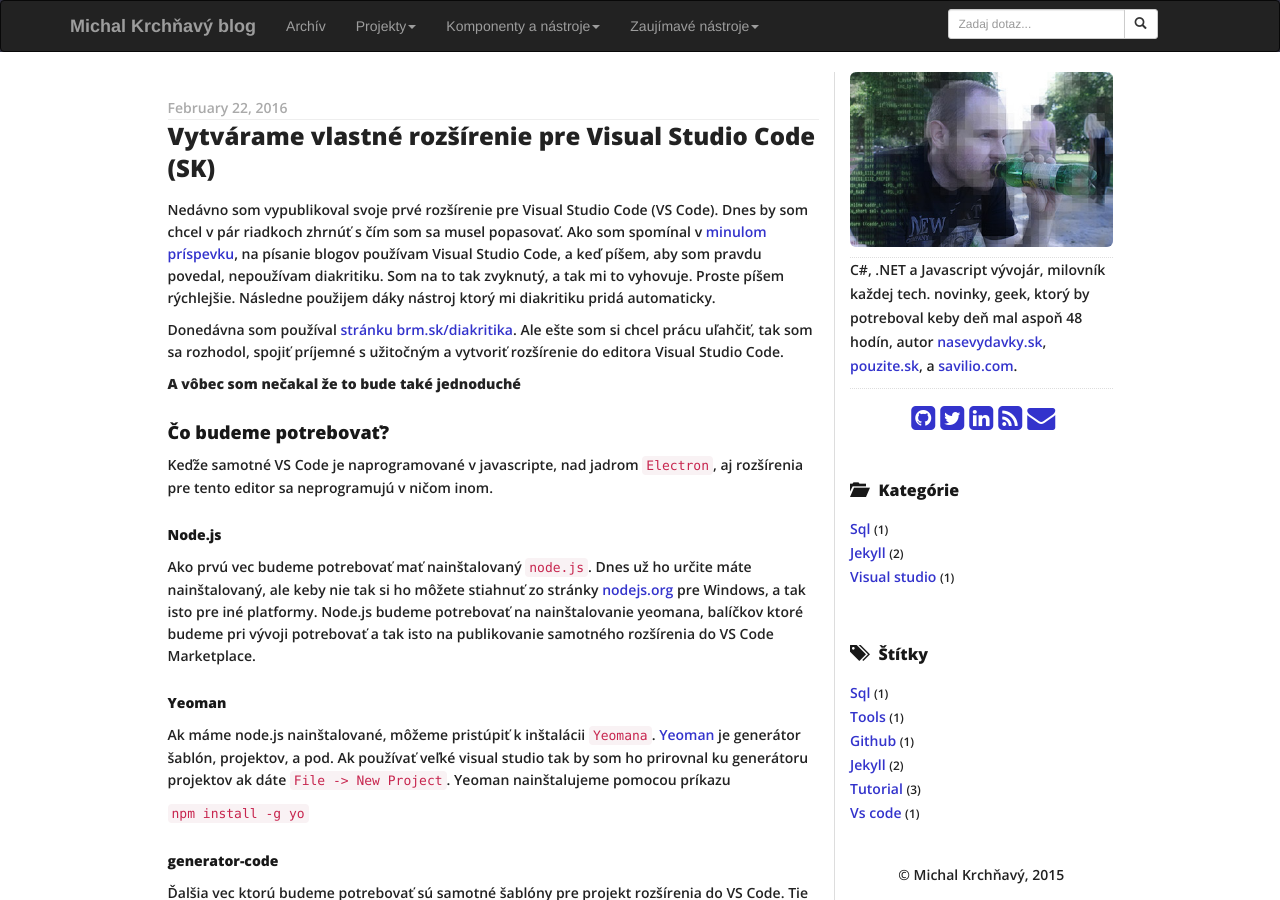
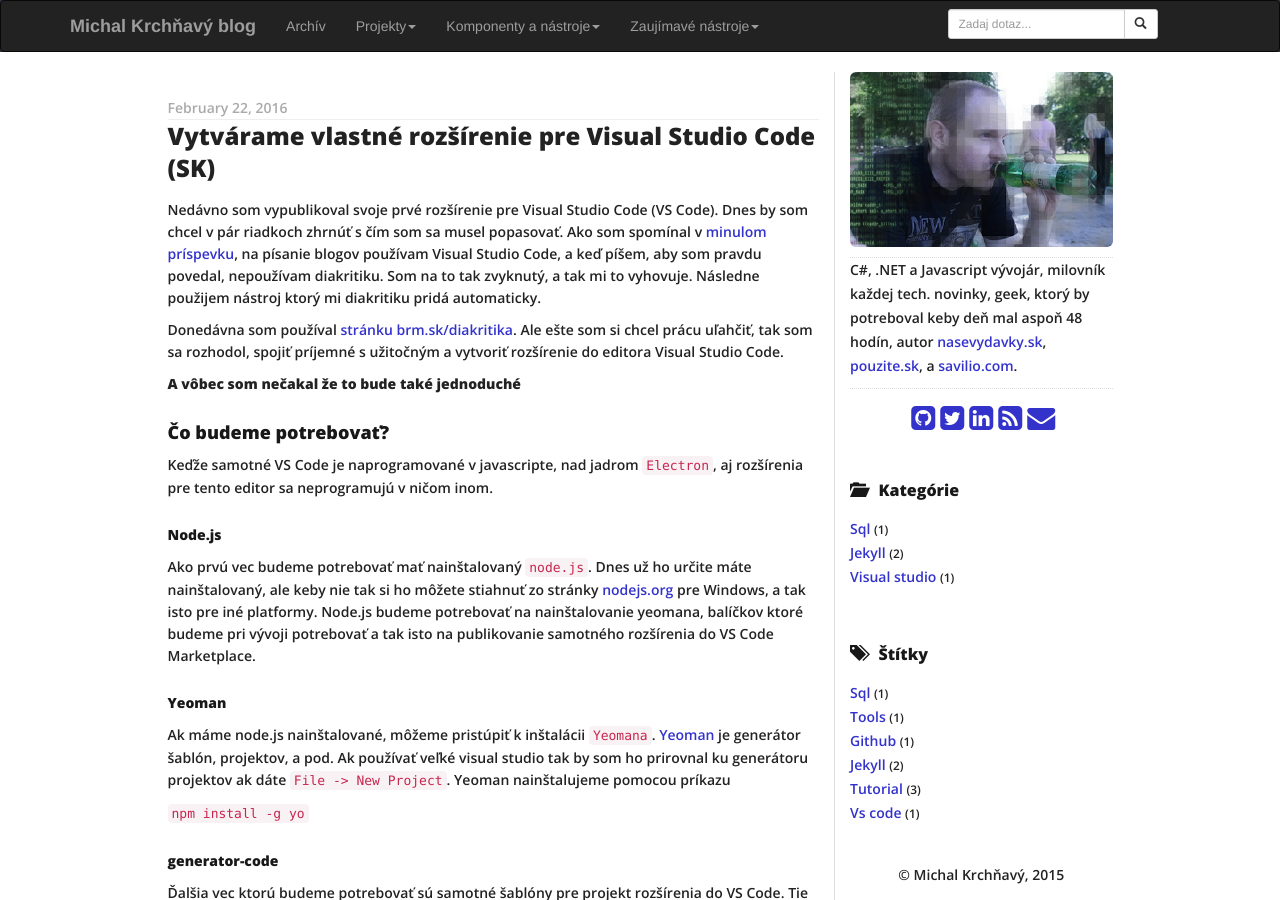
Before and after one commit to zemacik/zemacik.github.io, a Jekyll site: the page built from _posts/2016-02-22-vytvarame_vlastne_rizsirenie_per_vscode.md, in a window 1280 px wide and 900 px high. Built offline with Jekyll 4.4.1, drawn with Linux system fonts in a browser that asks for light colours; nearby versions of some CDN libraries; comment, search, counter and statistics services are not loaded.

Commit message:
Preformulovanie

```diff
--- a/_posts/2016-02-22-vytvarame_vlastne_rizsirenie_per_vscode.md
+++ b/_posts/2016-02-22-vytvarame_vlastne_rizsirenie_per_vscode.md
@@ -15,8 +15,7 @@
 Nedávno som vypublikoval svoje prvé rozšírenie pre Visual Studio Code (VS Code). Dnes by som chcel v pár
 riadkoch zhrnúť s čím som sa musel popasovať. Ako som spomínal v [minulom príspevku][100], na písanie blogov
 používam Visual Studio Code, a keď píšem, aby som pravdu povedal, nepoužívam diakritiku. Som na to
-tak zvyknutý, a tak mi to vyhovuje. Proste píšem rýchlejšie. Následne použijem dáky nástroj ktorý
-mi diakritiku pridá automaticky.
+tak zvyknutý, a tak mi to vyhovuje. Následne použijem nástroj ktorý mi diakritiku pridá automaticky.
 
 Donedávna som používal [stránku brm.sk/diakritika][1]. Ale ešte som si chcel prácu uľahčiť, tak som sa rozhodol,
 spojiť príjemné s užitočným a vytvoriť rozšírenie do editora Visual Studio Code.
```
